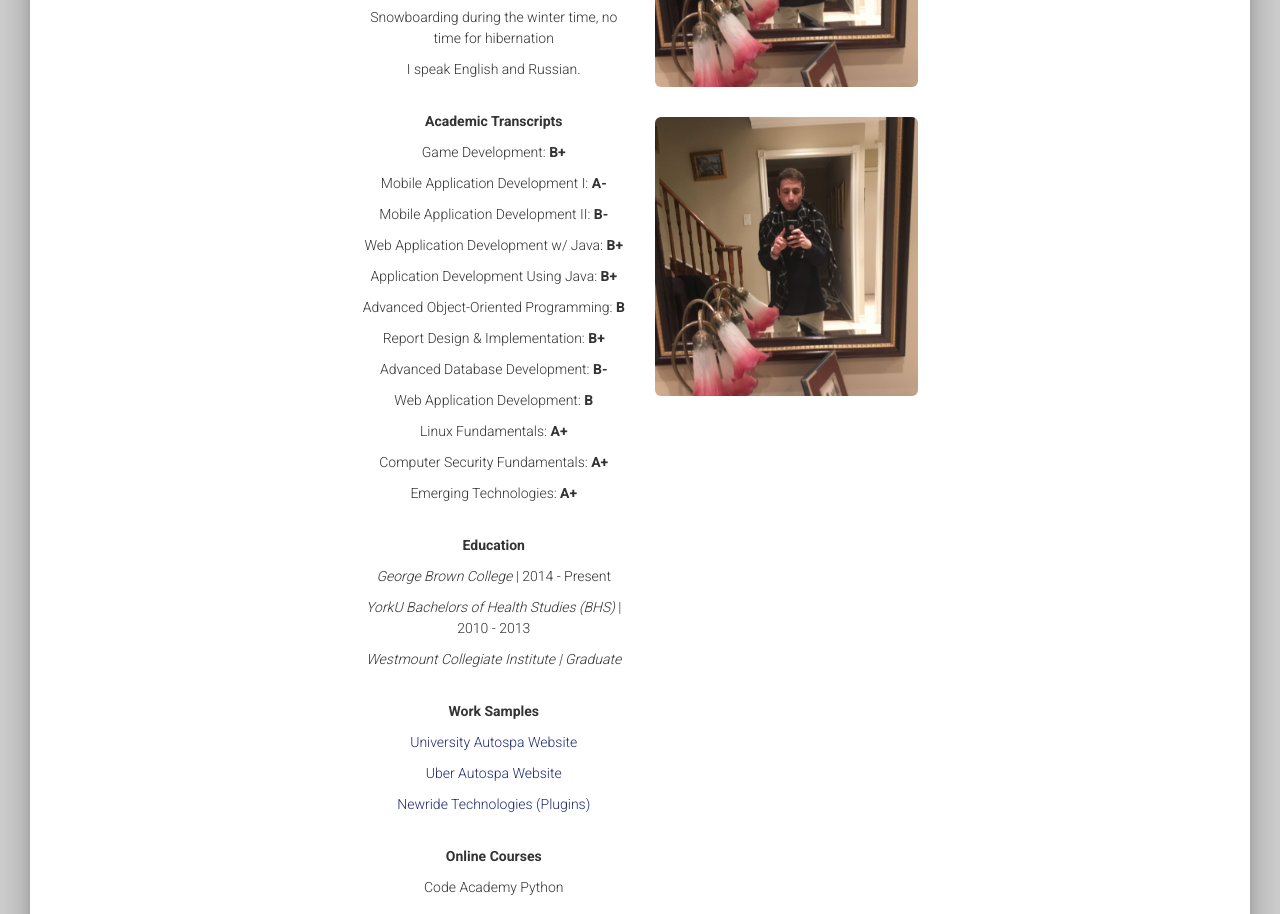
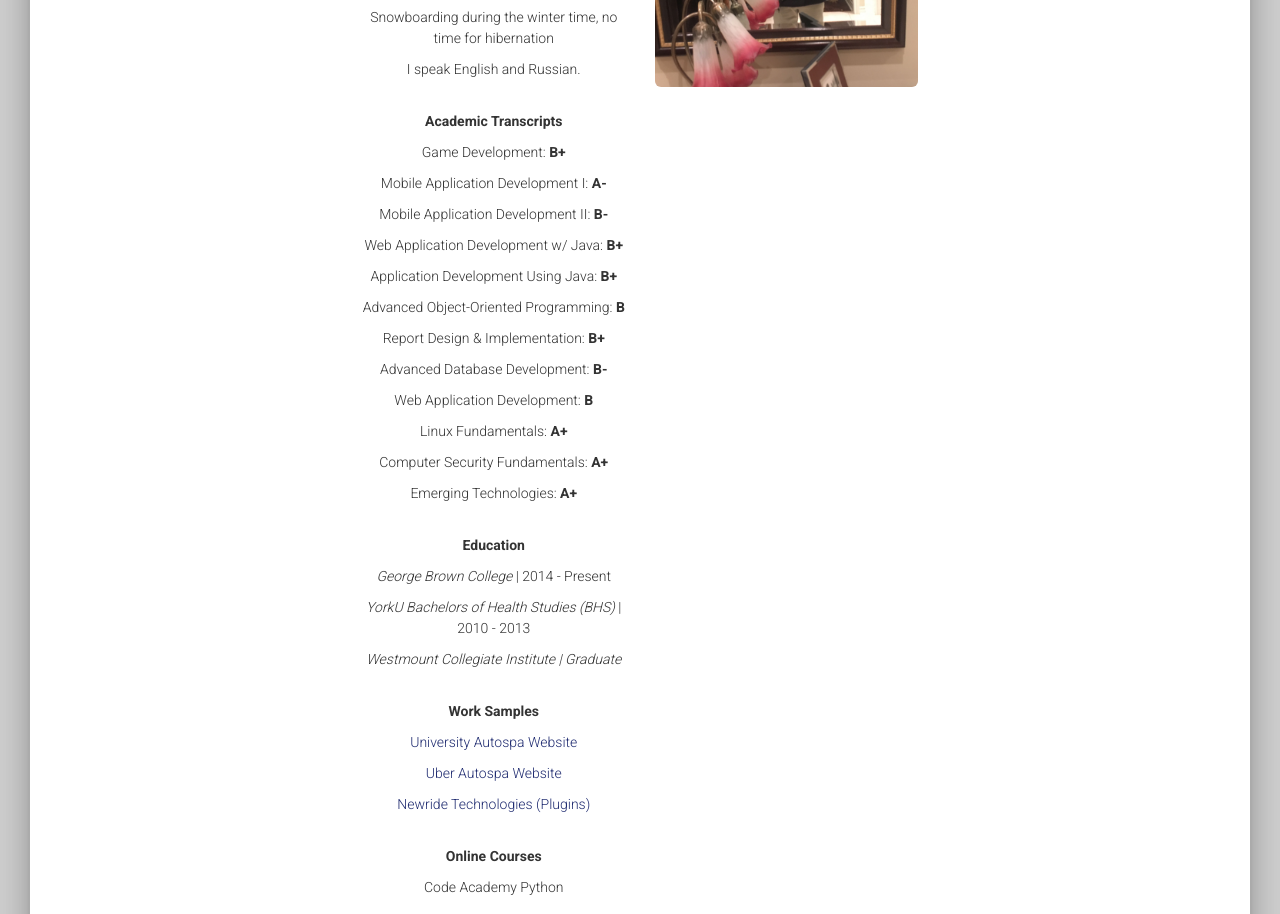
Before and after one commit to alexdcodes/alexdcodes.github.io, a website: page index.html in a window 1280 px wide. Shown: the part 1016-1930 px from the top of the page. Drawn offline with Linux system fonts and the light colour scheme.

Commit message:
removed duplicate image
no need for duplicate image, will add more professional image here.

```diff
--- a/index.html
+++ b/index.html
@@ -155,7 +155,7 @@
 												</div>
 												<div class="col-md-6">
 													<img src="assets/img/alex1.jpg" class="img-rounded" />
-													<img src="assets/img/alex1.jpg" class="img-rounded" />
+													<!-- <img src="assets/img/alex1.jpg" class="img-rounded" /> -->
 												</div>
 				                            </div>
 				                        </div>
@@ -172,7 +172,7 @@
 												</div>
 												<div class="col-md-6">
 													<img src="assets/img/alex1.jpg" class="img-rounded" />
-													<img src="assets/img/alex1.jpg" class="img-rounded" />
+													<!-- <img src="assets/img/alex1.jpg" class="img-rounded" /> -->
 												</div>
 											</div>
 				                        </div>
```
